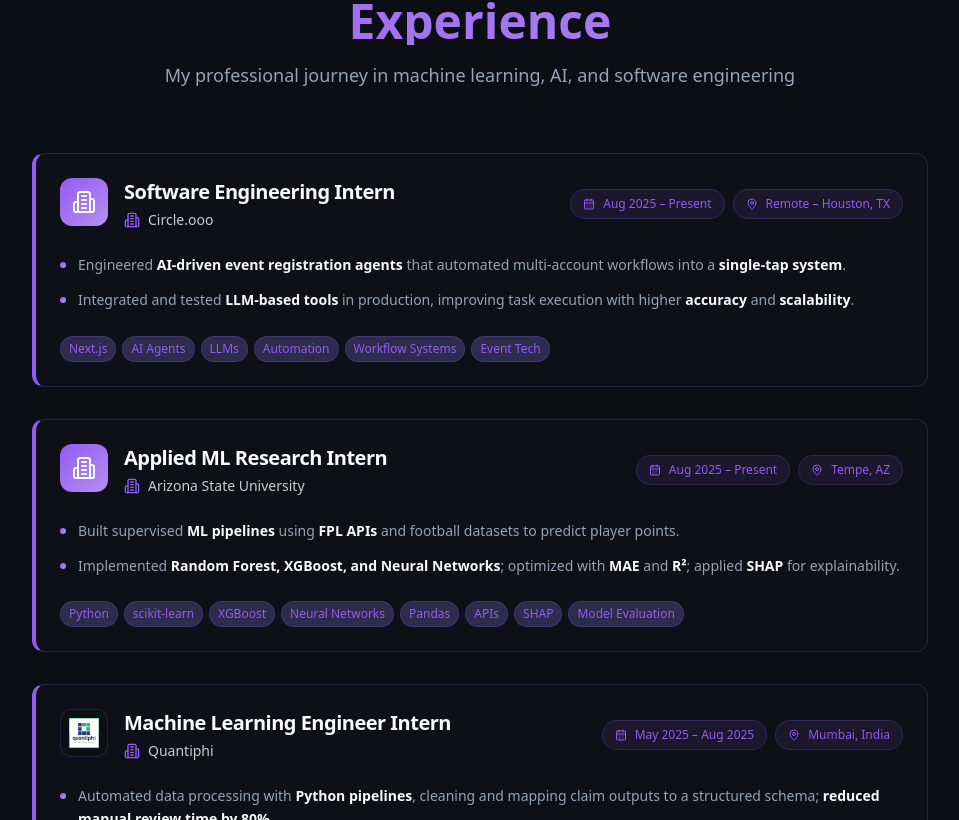
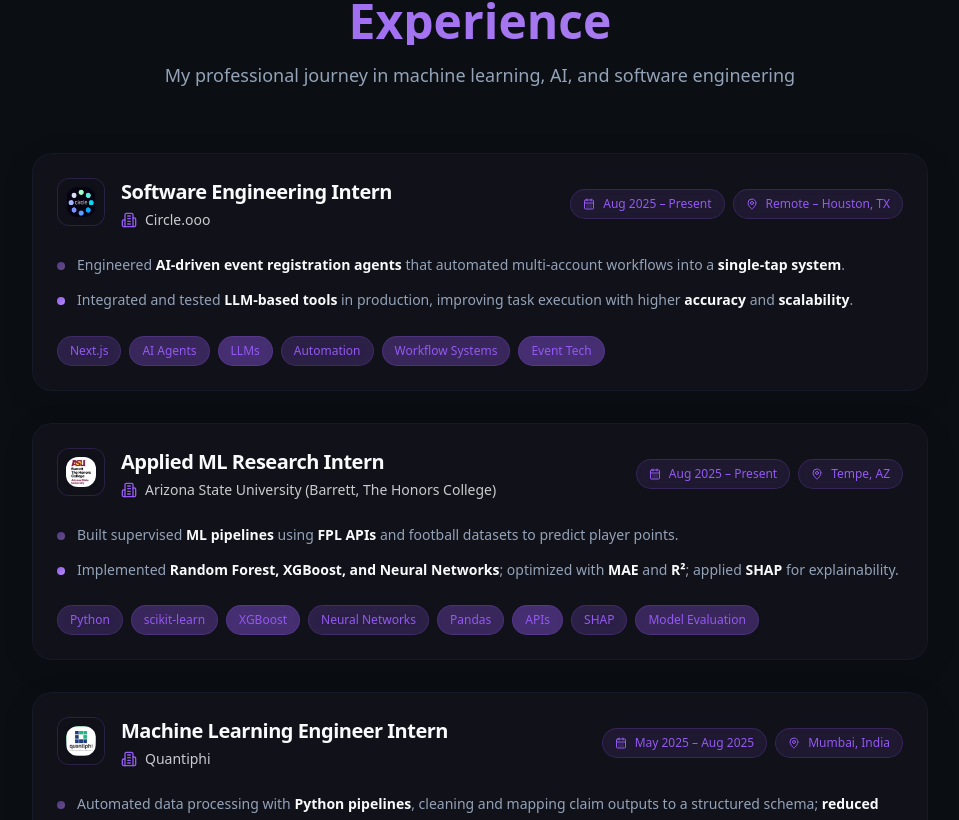
Before and after one commit to krishna31102004/krishna-balaji-dev, a React (Vite) app: page / in a window 1280 px wide. Shown: the part 2200-3020 px from the top of the page, without its empty margins (160-1119 px from the left). Built offline with nearby package versions, Linux system fonts and the light colour scheme.

Commit message:
Update experience section UI

```diff
--- a/src/components/Experience.tsx
+++ b/src/components/Experience.tsx
@@ -4,6 +4,8 @@ import { Button } from "@/components/ui/button";
 import { CalendarDays, MapPin, Building2, ChevronDown, ChevronUp } from "lucide-react";
 import { useState } from "react";
 import quantiphiLogo from "@/assets/quantiphi-logo.png";
+import circleOooLogo from "@/assets/Circle-ooo-image.png";
+import barrettLogo from "@/assets/barrett-honors-college.jpeg";
 
 const experiences = [
   {
@@ -16,11 +18,11 @@ const experiences = [
       "Integrated and tested **LLM-based tools** in production, improving task execution with higher **accuracy** and **scalability**."
     ],
     skills: ["Next.js", "AI Agents", "LLMs", "Automation", "Workflow Systems", "Event Tech"],
-    logo: null
+    logo: circleOooLogo
   },
   {
     title: "Applied ML Research Intern",
-    company: "Arizona State University",
+    company: "Arizona State University (Barrett, The Honors College)",
     location: "Tempe, AZ",
     period: "Aug 2025 – Present",
     description: [
@@ -28,7 +30,7 @@ const experiences = [
       "Implemented **Random Forest, XGBoost, and Neural Networks**; optimized with **MAE** and **R²**; applied **SHAP** for explainability."
     ],
     skills: ["Python", "scikit-learn", "XGBoost", "Neural Networks", "Pandas", "APIs", "SHAP", "Model Evaluation"],
-    logo: null
+    logo: barrettLogo
   },
   {
     title: "Machine Learning Engineer Intern",
@@ -75,28 +77,45 @@ export default function Experience() {
           {experiences.map((exp, index) => (
             <Card
               key={index}
-              className="relative bg-card/80 backdrop-blur-sm border-l-4 border-l-primary hover:border-l-accent transition-all duration-300 group overflow-hidden hover:shadow-[0_8px_32px_rgba(124,92,255,0.12)]"
+              className="group relative bg-card/60 backdrop-blur-md border border-border/40 rounded-[1.25rem] hover:border-primary/40 transition-all duration-300 overflow-hidden"
+              style={{
+                background: 'rgba(20, 20, 30, 0.6)',
+                backdropFilter: 'blur(12px)',
+                boxShadow: '0 8px 32px rgba(0, 0, 0, 0.1)',
+              }}
             >
+              {/* Animated gradient border */}
               <div
-                className="absolute inset-0 bg-gradient-to-r from-primary/5 to-accent/5 opacity-0 group-hover:opacity-100 transition-opacity duration-300"
+                className="absolute inset-0 rounded-[1.25rem] opacity-0 group-hover:opacity-100 transition-opacity duration-300 pointer-events-none"
+                style={{
+                  background: 'linear-gradient(90deg, hsl(var(--primary)), hsl(var(--accent)), hsl(var(--primary)))',
+                  backgroundSize: '200% 100%',
+                  animation: 'gradientShift 3s ease-in-out infinite',
+                  padding: '2px',
+                  mask: 'linear-gradient(#fff 0 0) content-box, linear-gradient(#fff 0 0)',
+                  maskComposite: 'xor',
+                }}
               />
 
-              <CardHeader className="relative z-10">
+              {/* Glow effect */}
+              <div
+                className="absolute inset-0 bg-gradient-to-r from-primary/10 to-accent/10 opacity-0 group-hover:opacity-100 transition-opacity duration-300 rounded-[1.25rem]"
+              />
+
+              <CardHeader className="relative z-10 p-6">
                 <div className="flex flex-col lg:flex-row lg:items-center lg:justify-between gap-4">
                   <div className="flex items-start gap-4">
-                    {exp.logo ? (
-                      <div className="flex-shrink-0 w-12 h-12 rounded-lg overflow-hidden bg-background/50 flex items-center justify-center p-2 border border-primary/20">
+                    <div className="flex-shrink-0 w-12 h-12 rounded-xl overflow-hidden bg-background/20 backdrop-blur-sm flex items-center justify-center p-2 border border-primary/20 group-hover:scale-105 transition-transform duration-300">
+                      {exp.logo ? (
                         <img
                           src={exp.logo}
                           alt={`${exp.company} logo`}
-                          className="w-full h-full object-contain"
+                          className="w-full h-full object-contain rounded-lg"
                         />
-                      </div>
-                    ) : (
-                      <div className="flex-shrink-0 w-12 h-12 rounded-lg bg-gradient-primary flex items-center justify-center">
-                        <Building2 className="w-6 h-6 text-white" />
-                      </div>
-                    )}
+                      ) : (
+                        <Building2 className="w-6 h-6 text-primary" />
+                      )}
+                    </div>
                     <div className="flex-1">
                       <CardTitle className="text-lg md:text-xl font-semibold text-foreground group-hover:text-primary transition-colors mb-1">
                         {exp.title}
@@ -109,11 +128,11 @@ export default function Experience() {
                   </div>
 
                   <div className="flex flex-col sm:flex-row gap-2 lg:text-right">
-                    <div className="flex items-center gap-2 px-3 py-1.5 rounded-full bg-primary/10 border border-primary/20">
+                    <div className="flex items-center gap-2 px-3 py-1.5 rounded-full bg-primary/10 border border-primary/20 backdrop-blur-sm">
                       <CalendarDays className="h-3 w-3 text-primary" />
                       <span className="text-xs font-medium text-primary">{exp.period}</span>
                     </div>
-                    <div className="flex items-center gap-2 px-3 py-1.5 rounded-full bg-accent/10 border border-accent/20">
+                    <div className="flex items-center gap-2 px-3 py-1.5 rounded-full bg-accent/10 border border-accent/20 backdrop-blur-sm">
                       <MapPin className="h-3 w-3 text-accent" />
                       <span className="text-xs font-medium text-accent">{exp.location}</span>
                     </div>
@@ -121,12 +140,15 @@ export default function Experience() {
                 </div>
               </CardHeader>
 
-              <CardContent className="relative z-10">
+              <CardContent className="relative z-10 px-6 pb-6">
                 <div className="mb-6">
                   <ul className="space-y-3">
                     {exp.description.slice(0, expandedCards[index] ? exp.description.length : 2).map((item, idx) => (
                       <li key={idx} className="flex items-start gap-3 text-muted-foreground leading-relaxed text-sm">
-                        <div className="w-1.5 h-1.5 bg-gradient-primary rounded-full mt-2 flex-shrink-0" />
+                        <div
+                          className="w-2 h-2 bg-gradient-primary rounded-full mt-2 flex-shrink-0 animate-pulse group-hover:scale-110 transition-transform duration-200"
+                          style={{ animationDuration: `${2 + idx * 0.3}s` }}
+                        />
                         <span
                           dangerouslySetInnerHTML={{ __html: renderDescription(item) }}
                           className="[&>strong]:text-foreground [&>strong]:font-semibold"
@@ -140,7 +162,7 @@ export default function Experience() {
                       variant="ghost"
                       size="sm"
                       onClick={() => toggleExpanded(index)}
-                      className="mt-3 h-auto p-2 text-xs text-primary hover:text-primary hover:bg-primary/5 transition-all duration-200"
+                      className="mt-3 h-auto p-2 text-xs text-primary hover:text-primary hover:bg-primary/5 transition-all duration-200 hover:scale-105"
                     >
                       {expandedCards[index] ? (
                         <>
@@ -157,12 +179,16 @@ export default function Experience() {
                   )}
                 </div>
 
-                <div className="flex flex-wrap gap-1.5">
-                  {exp.skills.map((skill) => (
+                <div className="flex flex-wrap gap-2">
+                  {exp.skills.map((skill, skillIndex) => (
                     <Badge
                       key={skill}
                       variant="secondary"
-                      className="bg-gradient-to-r from-primary/10 to-accent/10 text-primary border-primary/20 text-xs px-2 py-1 rounded-full font-medium hover:scale-105 transition-transform duration-200"
+                      className="relative bg-gradient-to-r from-primary/10 to-accent/10 text-primary border-primary/20 text-xs px-3 py-1.5 rounded-full font-medium hover:scale-105 hover:-translate-y-0.5 transition-all duration-200 backdrop-blur-sm"
+                      style={{
+                        background: `hsl(var(--primary) / 0.${2 + skillIndex % 3})`,
+                        transitionDelay: `${skillIndex * 50}ms`
+                      }}
                     >
                       {skill}
                     </Badge>
--- a/src/index.css
+++ b/src/index.css
@@ -152,6 +152,12 @@ All colors MUST be HSL.
   50% { box-shadow: 0 0 20px hsl(var(--primary) / 0.6); }
 }
 
+@keyframes gradientShift {
+  0% { background-position: 0% 50%; }
+  50% { background-position: 100% 50%; }
+  100% { background-position: 0% 50%; }
+}
+
 .animate-float {
   animation: float 3s ease-in-out infinite;
 }
```
Also changed, not shown: 1 other file (tests, documents, lock files or other folders).
